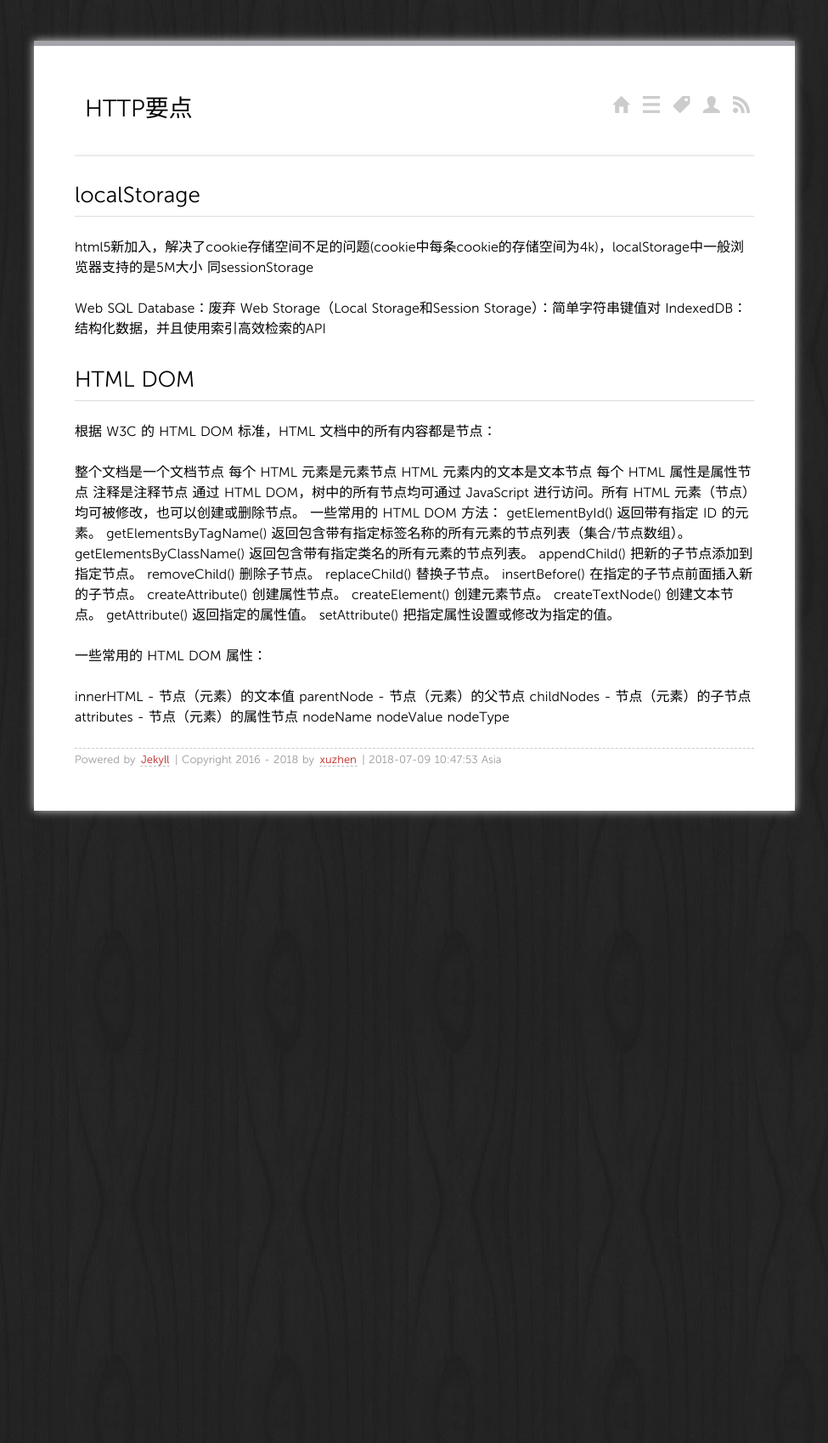
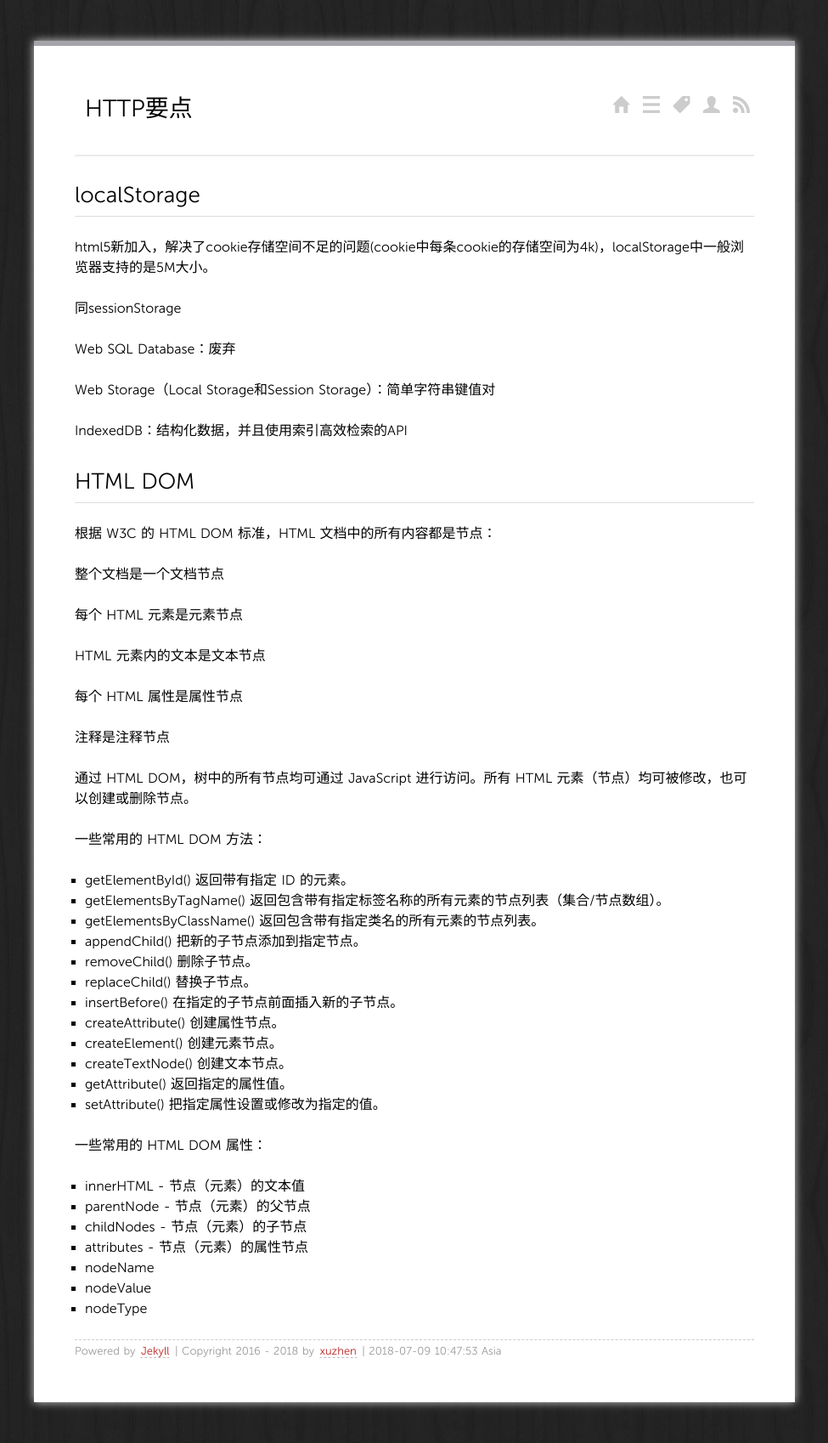
Before and after one commit to xuzhen1994/xuzhen1994.github.io, a Jekyll site: the page built from _posts/2018-06-12-http要点.md, in a window 1280 px wide. Shown: the whole page at 85% size, without its empty margins (152-1127 px from the left). Built offline with Jekyll 4.4.1, drawn with Linux system fonts in a browser that asks for light colours; before the commit the page ends 1002 px from its top, so only the background shows below that.

Commit message:
fix 样式错误

```diff
--- a/_posts/2018-06-12-http要点.md
+++ b/_posts/2018-06-12-http要点.md
@@ -3,15 +3,16 @@ layout: default
 title: HTTP要点
 ---
 
-
-
 ## localStorage
 
-html5新加入，解决了cookie存储空间不足的问题(cookie中每条cookie的存储空间为4k)，localStorage中一般浏览器支持的是5M大小
+html5新加入，解决了cookie存储空间不足的问题(cookie中每条cookie的存储空间为4k)，localStorage中一般浏览器支持的是5M大小。
+
 同sessionStorage
 
 Web SQL Database：废弃
+
 Web Storage（Local Storage和Session Storage）：简单字符串键值对
+
 IndexedDB：结构化数据，并且使用索引高效检索的API
 
 ## HTML DOM
@@ -19,31 +20,38 @@ IndexedDB：结构化数据，并且使用索引高效检索的API
 根据 W3C 的 HTML DOM 标准，HTML 文档中的所有内容都是节点：
 
 整个文档是一个文档节点
+
 每个 HTML 元素是元素节点
+
 HTML 元素内的文本是文本节点
+
 每个 HTML 属性是属性节点
+
 注释是注释节点
+
 通过 HTML DOM，树中的所有节点均可通过 JavaScript 进行访问。所有 HTML 元素（节点）均可被修改，也可以创建或删除节点。
+
 一些常用的 HTML DOM 方法：
-getElementById()    返回带有指定 ID 的元素。
-getElementsByTagName()    返回包含带有指定标签名称的所有元素的节点列表（集合/节点数组）。
-getElementsByClassName()    返回包含带有指定类名的所有元素的节点列表。
-appendChild()    把新的子节点添加到指定节点。
-removeChild()    删除子节点。
-replaceChild()    替换子节点。
-insertBefore()    在指定的子节点前面插入新的子节点。
-createAttribute()    创建属性节点。
-createElement()    创建元素节点。
-createTextNode()    创建文本节点。
-getAttribute()    返回指定的属性值。
-setAttribute()    把指定属性设置或修改为指定的值。
+
+- getElementById()    返回带有指定 ID 的元素。
+- getElementsByTagName()    返回包含带有指定标签名称的所有元素的节点列表（集合/节点数组）。
+- getElementsByClassName()    返回包含带有指定类名的所有元素的节点列表。
+- appendChild()    把新的子节点添加到指定节点。
+- removeChild()    删除子节点。
+- replaceChild()    替换子节点。
+- insertBefore()    在指定的子节点前面插入新的子节点。
+- createAttribute()    创建属性节点。
+- createElement()    创建元素节点。
+- createTextNode()    创建文本节点。
+- getAttribute()    返回指定的属性值。
+- setAttribute()    把指定属性设置或修改为指定的值。
 
 一些常用的 HTML DOM 属性：
 
-innerHTML - 节点（元素）的文本值
-parentNode - 节点（元素）的父节点
-childNodes - 节点（元素）的子节点
-attributes - 节点（元素）的属性节点
-nodeName
-nodeValue
-nodeType
+- innerHTML - 节点（元素）的文本值
+- parentNode - 节点（元素）的父节点
+- childNodes - 节点（元素）的子节点
+- attributes - 节点（元素）的属性节点
+- nodeName
+- nodeValue
+- nodeType
```
Also changed, not shown: _posts/2017-04-14-Spring Boot.md (+12 -0 lines).
